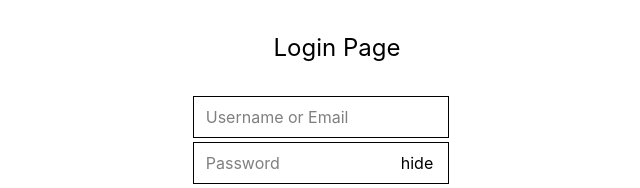
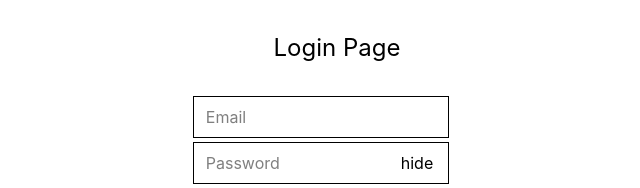
Before and after one commit to MuhammadWaqar7615/react1, a React (Vite) app: page /login in a window 1280 px wide. Shown: the top 188 px of the page, without its empty margins (303-943 px from the left). Built offline with nearby package versions, Linux system fonts and the light colour scheme.

Commit message:
login page data fetched

```diff
--- a/src/pages/authPage/Login.jsx
+++ b/src/pages/authPage/Login.jsx
@@ -4,23 +4,50 @@ import { Link, useLocation, useNavigate, useSearchParams } from 'react-router';
 function Login() {
   const location=useLocation()
   const params = new URLSearchParams(location.search)
+  const [formData, setFormData] = useState({})
+
   console.log("params", params.get('username'));
+  const userEmail = params.get('email');
   const [show, setShow] = useState(false);
+
+  const getData = JSON.parse(localStorage.getItem("users"));
+  console.log(getData)
+
+  const handleChange = (e) => {
+    setFormData({
+      ...formData,
+      [e.target.name] : e.target.value,
+    })
+  }
+
+  const handleSubmit = (e) => {
+    e.preventDefault();
+
+    for(userEmail of getData) {
+      console.log(userEmail)
+    }
+  }
   return (
     <div>
       <h1 className='text-2xl text-center my-8'>Login Page</h1>
-      <form action="" className='flex justify-center'>
+      <form onSubmit={handleSubmit} className='flex justify-center'>
         <div className='flex flex-col gap-1 item-center justify-center'>
           <span>
             <input
-              type="text"
-              placeholder='Username or Email'
+              type="email"
+              name='email'
+              onChange={handleChange}
+              maxLength={30}
+              placeholder='Email'
               className='border border-black outline-0 leading-10 w-64 px-3'
             />
           </span>
           <span>
             <input
               type={show ? "text" : "password"}
+              name='password'
+              maxLength={30}
+              onChange={handleChange}
               placeholder='Password'
               className='border border-black outline-0 leading-10 w-64 px-3'
             />
```
